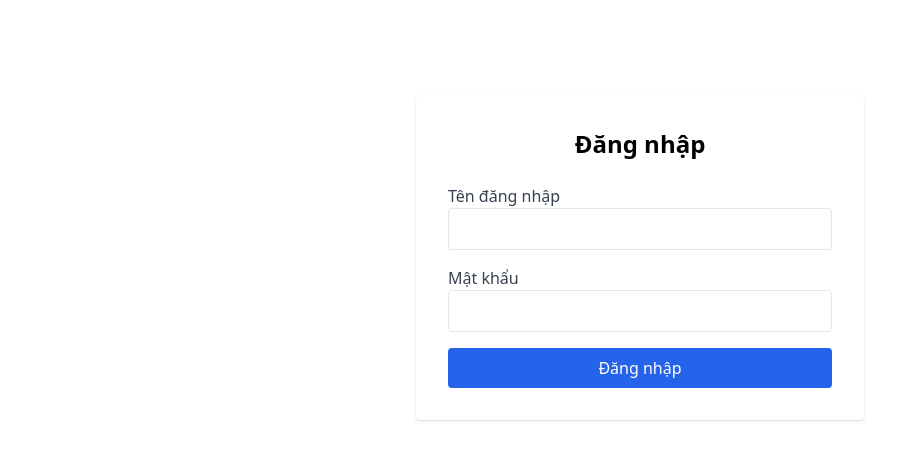
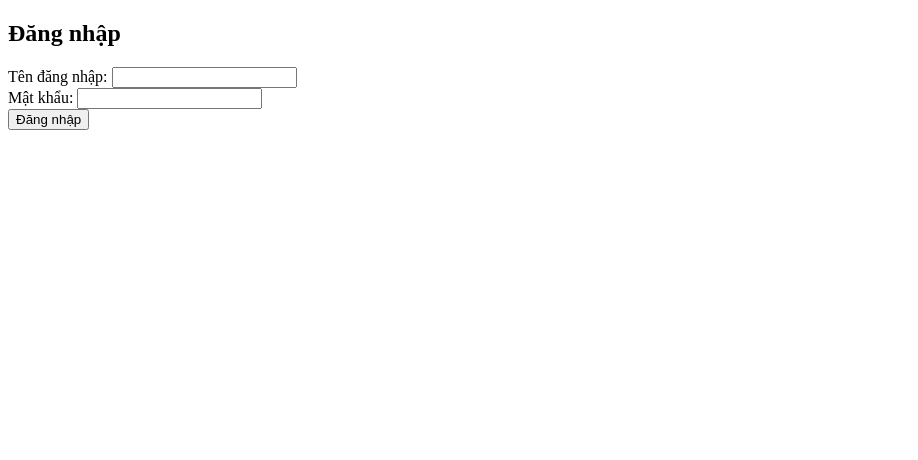
Before and after one commit to LeHungBOS/quanlytaisansukien, a FastAPI app: page /login in a window 1280 px wide. Shown: the top 460 px of the page, without its empty margins (0-918 px from the left). Run offline with FastAPI, Linux system fonts and the light colour scheme.

Commit message:
Update login.html

```diff
--- a/templates/login.html
+++ b/templates/login.html
@@ -1,24 +1,18 @@
-{% extends "base.html" %}
-{% block content %}
-<div class="max-w-md mx-auto mt-20 bg-white p-8 rounded shadow">
-  <h2 class="text-2xl font-bold mb-6 text-center">Đăng nhập</h2>
-
-  {% if error %}
-    <div class="bg-red-100 text-red-700 px-4 py-2 mb-4 rounded">{{ error }}</div>
-  {% endif %}
-
-  <form method="post" action="/login" class="space-y-4">
-    <div>
-      <label class="block text-gray-700">Tên đăng nhập</label>
-      <input type="text" name="username" class="w-full border px-3 py-2 rounded" required>
-    </div>
-    <div>
-      <label class="block text-gray-700">Mật khẩu</label>
-      <input type="password" name="password" class="w-full border px-3 py-2 rounded" required>
-    </div>
-    <button type="submit" class="w-full bg-blue-600 text-white py-2 rounded hover:bg-blue-700">
-      Đăng nhập
-    </button>
-  </form>
-</div>
-{% endblock %}
+<!DOCTYPE html>
+<html>
+<head>
+    <meta charset="UTF-8">
+    <title>Đăng nhập</title>
+</head>
+<body>
+    <h2>Đăng nhập</h2>
+    {% if error %}
+        <p style="color:red;">{{ error }}</p>
+    {% endif %}
+    <form method="post" action="/login">
+        <label>Tên đăng nhập: <input type="text" name="username" required></label><br>
+        <label>Mật khẩu: <input type="password" name="password" required></label><br>
+        <button type="submit">Đăng nhập</button>
+    </form>
+</body>
+</html>
```
